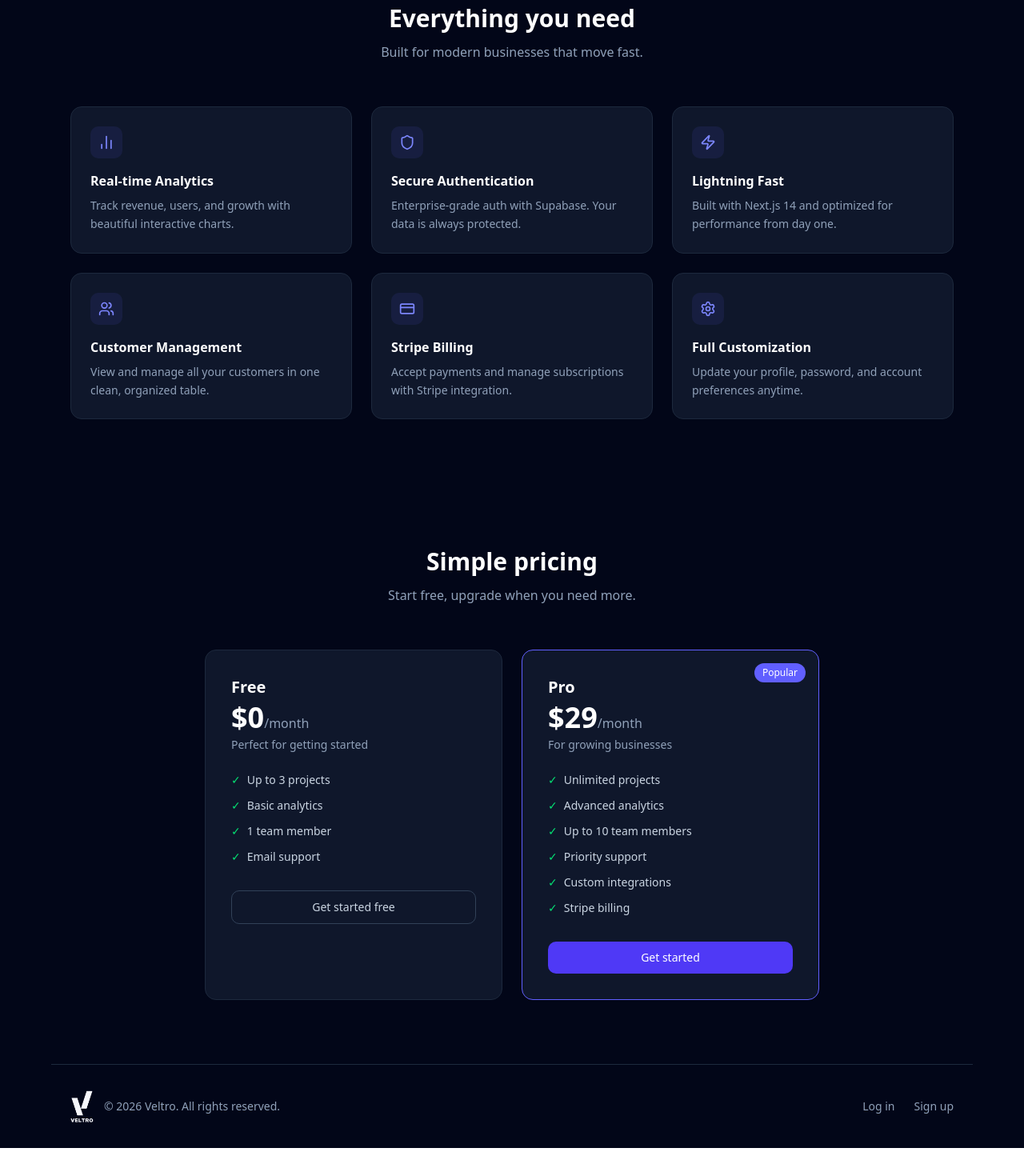
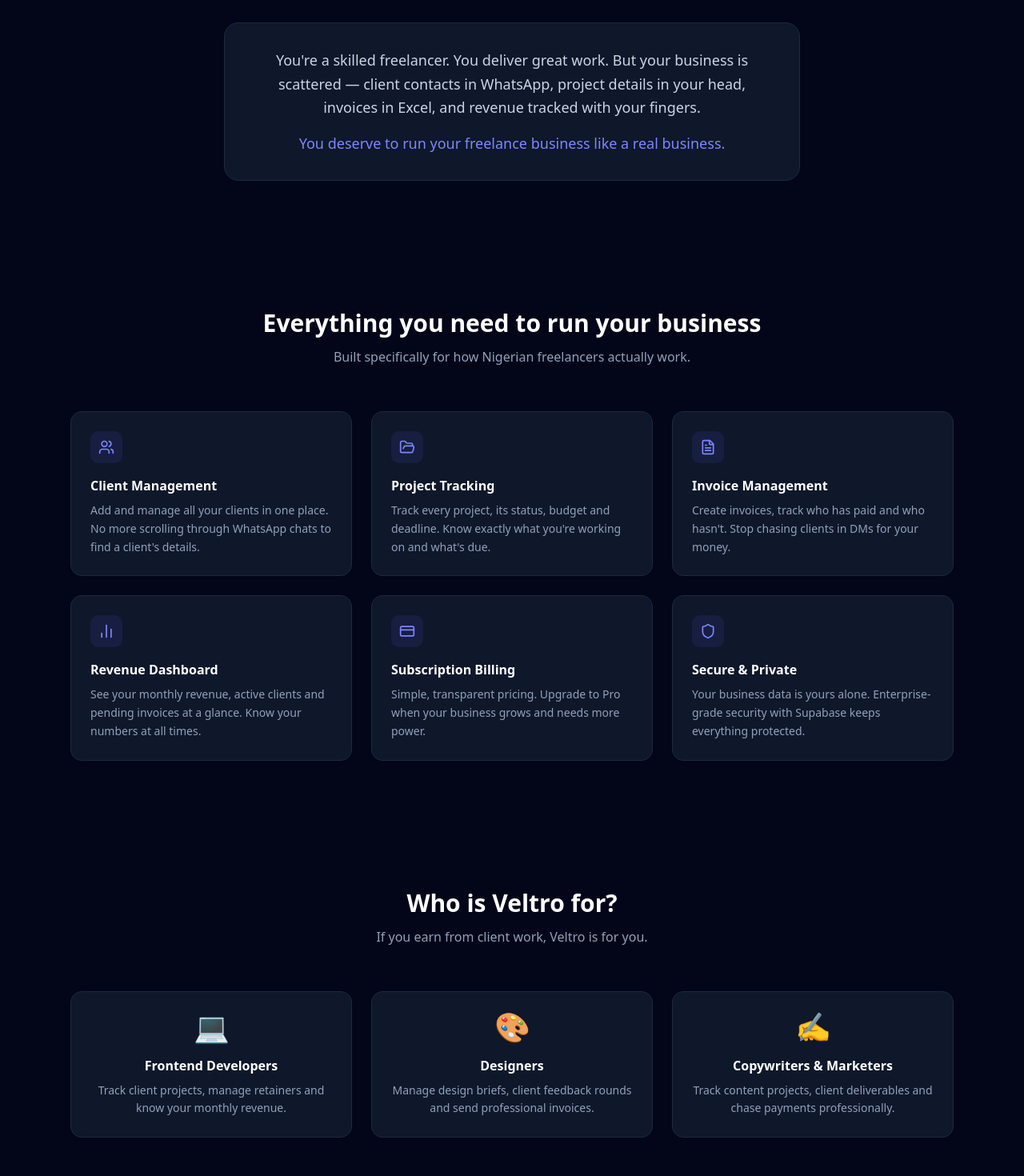
Before and after one commit to FOLADAVE/Veltro, a Next.js app: page / in a window 1280 px wide. Shown: the part 660-2130 px from the top of the page at 80% size. Before the commit the page ends 2095 px from the top, so only its background shows below. Built offline with nearby package versions, Linux system fonts and the light colour scheme.

Commit message:
feat: update landing page copy for Nigerian freelancers

```diff
--- a/src/app/page.tsx
+++ b/src/app/page.tsx
@@ -1,14 +1,38 @@
 import Link from "next/link";
 import Image from "next/image";
-import { BarChart2, Shield, Zap, Users, CreditCard, Settings } from "lucide-react";
+import { BarChart2, Shield, Users, CreditCard, FolderOpen, FileText } from "lucide-react";
 
 const features = [
-  { icon: BarChart2, title: "Real-time Analytics", description: "Track revenue, users, and growth with beautiful interactive charts." },
-  { icon: Shield, title: "Secure Authentication", description: "Enterprise-grade auth with Supabase. Your data is always protected." },
-  { icon: Zap, title: "Lightning Fast", description: "Built with Next.js 14 and optimized for performance from day one." },
-  { icon: Users, title: "Customer Management", description: "View and manage all your customers in one clean, organized table." },
-  { icon: CreditCard, title: "Stripe Billing", description: "Accept payments and manage subscriptions with Stripe integration." },
-  { icon: Settings, title: "Full Customization", description: "Update your profile, password, and account preferences anytime." },
+  {
+    icon: Users,
+    title: "Client Management",
+    description: "Add and manage all your clients in one place. No more scrolling through WhatsApp chats to find a client's details.",
+  },
+  {
+    icon: FolderOpen,
+    title: "Project Tracking",
+    description: "Track every project, its status, budget and deadline. Know exactly what you're working on and what's due.",
+  },
+  {
+    icon: FileText,
+    title: "Invoice Management",
+    description: "Create invoices, track who has paid and who hasn't. Stop chasing clients in DMs for your money.",
+  },
+  {
+    icon: BarChart2,
+    title: "Revenue Dashboard",
+    description: "See your monthly revenue, active clients and pending invoices at a glance. Know your numbers at all times.",
+  },
+  {
+    icon: CreditCard,
+    title: "Subscription Billing",
+    description: "Simple, transparent pricing. Upgrade to Pro when your business grows and needs more power.",
+  },
+  {
+    icon: Shield,
+    title: "Secure & Private",
+    description: "Your business data is yours alone. Enterprise-grade security with Supabase keeps everything protected.",
+  },
 ];
 
 export default function HomePage() {
@@ -31,15 +55,14 @@
       {/* Hero */}
       <section className="max-w-6xl mx-auto px-6 py-24 text-center">
         <div className="inline-flex items-center gap-2 bg-indigo-500/10 border border-indigo-500/20 text-indigo-400 text-xs px-3 py-1.5 rounded-full mb-6">
-          <Zap size={12} />
-          Now with Stripe billing integration
+          🇳🇬 Built for Nigerian freelancers & agencies
         </div>
         <h1 className="text-5xl md:text-6xl font-bold text-white mb-6 leading-tight">
-          Your business,
-          <span className="text-indigo-400"> at a glance</span>
+          Stop managing your
+          <span className="text-indigo-400"> business in WhatsApp</span>
         </h1>
         <p className="text-slate-400 text-lg md:text-xl max-w-2xl mx-auto mb-10">
-          Veltro gives you a powerful dashboard to track revenue, manage customers, and grow your business — all in one place.
+          Veltro gives Nigerian freelancers and agencies one clean dashboard to manage clients, track projects, send invoices and monitor revenue — all in one place.
         </p>
         <div className="flex items-center justify-center gap-4 flex-wrap">
           <Link href="/signup" className="bg-indigo-600 hover:bg-indigo-700 text-white font-medium px-8 py-3 rounded-lg transition-colors text-sm">
@@ -51,11 +74,23 @@
         </div>
       </section>
 
+      {/* Problem Statement */}
+      <section className="max-w-3xl mx-auto px-6 pb-20 text-center">
+        <div className="bg-slate-900 border border-slate-800 rounded-2xl p-8">
+          <p className="text-slate-300 text-lg leading-relaxed">
+            You&apos;re a skilled freelancer. You deliver great work. But your business is scattered — client contacts in WhatsApp, project details in your head, invoices in Excel, and revenue tracked with your fingers.
+          </p>
+          <p className="text-indigo-400 font-medium text-lg mt-4">
+            You deserve to run your freelance business like a real business.
+          </p>
+        </div>
+      </section>
+
       {/* Features */}
       <section className="max-w-6xl mx-auto px-6 py-20">
         <div className="text-center mb-14">
-          <h2 className="text-3xl font-bold text-white mb-3">Everything you need</h2>
-          <p className="text-slate-400">Built for modern businesses that move fast.</p>
+          <h2 className="text-3xl font-bold text-white mb-3">Everything you need to run your business</h2>
+          <p className="text-slate-400">Built specifically for how Nigerian freelancers actually work.</p>
         </div>
         <div className="grid grid-cols-1 md:grid-cols-2 lg:grid-cols-3 gap-6">
           {features.map(({ icon: Icon, title, description }) => (
@@ -70,11 +105,32 @@
         </div>
       </section>
 
+      {/* Social Proof */}
+      <section className="max-w-6xl mx-auto px-6 py-20">
+        <div className="text-center mb-14">
+          <h2 className="text-3xl font-bold text-white mb-3">Who is Veltro for?</h2>
+          <p className="text-slate-400">If you earn from client work, Veltro is for you.</p>
+        </div>
+        <div className="grid grid-cols-1 md:grid-cols-3 gap-6">
+          {[
+            { emoji: "💻", role: "Frontend Developers", desc: "Track client projects, manage retainers and know your monthly revenue." },
+            { emoji: "🎨", role: "Designers", desc: "Manage design briefs, client feedback rounds and send professional invoices." },
+            { emoji: "✍️", role: "Copywriters & Marketers", desc: "Track content projects, client deliverables and chase payments professionally." },
+          ].map((item) => (
+            <div key={item.role} className="bg-slate-900 border border-slate-800 rounded-xl p-6 text-center">
+              <div className="text-4xl mb-4">{item.emoji}</div>
+              <h3 className="text-white font-semibold mb-2">{item.role}</h3>
+              <p className="text-slate-400 text-sm leading-relaxed">{item.desc}</p>
+            </div>
+          ))}
+        </div>
+      </section>
+
       {/* Pricing */}
       <section className="max-w-6xl mx-auto px-6 py-20">
         <div className="text-center mb-14">
-          <h2 className="text-3xl font-bold text-white mb-3">Simple pricing</h2>
-          <p className="text-slate-400">Start free, upgrade when you need more.</p>
+          <h2 className="text-3xl font-bold text-white mb-3">Simple, honest pricing</h2>
+          <p className="text-slate-400">Start free. Upgrade when your business grows.</p>
         </div>
         <div className="grid grid-cols-1 md:grid-cols-2 gap-6 max-w-3xl mx-auto">
           {/* Free */}
@@ -83,7 +139,7 @@
             <p className="text-4xl font-bold text-white mb-1">$0<span className="text-slate-400 text-base font-normal">/month</span></p>
             <p className="text-slate-400 text-sm mb-6">Perfect for getting started</p>
             <ul className="flex flex-col gap-3 mb-8">
-              {["Up to 3 projects", "Basic analytics", "1 team member", "Email support"].map((f) => (
+              {["Up to 3 clients", "Up to 3 projects", "Basic invoice management", "Revenue dashboard"].map((f) => (
                 <li key={f} className="flex items-center gap-2 text-sm text-slate-300">
                   <span className="text-green-400">✓</span> {f}
                 </li>
@@ -101,9 +157,16 @@
             </span>
             <h3 className="text-white font-bold text-xl mb-1">Pro</h3>
             <p className="text-4xl font-bold text-white mb-1">$29<span className="text-slate-400 text-base font-normal">/month</span></p>
-            <p className="text-slate-400 text-sm mb-6">For growing businesses</p>
+            <p className="text-slate-400 text-sm mb-6">For serious freelancers & agencies</p>
             <ul className="flex flex-col gap-3 mb-8">
-              {["Unlimited projects", "Advanced analytics", "Up to 10 team members", "Priority support", "Custom integrations", "Stripe billing"].map((f) => (
+              {[
+                "Unlimited clients",
+                "Unlimited projects",
+                "Full invoice management",
+                "Advanced revenue analytics",
+                "Priority support",
+                "Early access to new features",
+              ].map((f) => (
                 <li key={f} className="flex items-center gap-2 text-sm text-slate-300">
                   <span className="text-green-400">✓</span> {f}
                 </li>
@@ -114,6 +177,19 @@
             </Link>
           </div>
         </div>
+      </section>
+
+      {/* CTA */}
+      <section className="max-w-3xl mx-auto px-6 py-20 text-center">
+        <h2 className="text-3xl font-bold text-white mb-4">
+          Ready to run your business properly?
+        </h2>
+        <p className="text-slate-400 mb-8">
+          Join Nigerian freelancers and agencies already using Veltro to manage their business like a professional.
+        </p>
+        <Link href="/signup" className="bg-indigo-600 hover:bg-indigo-700 text-white font-medium px-10 py-3 rounded-lg transition-colors text-sm">
+          Get started for free
+        </Link>
       </section>
 
       {/* Footer */}
```
